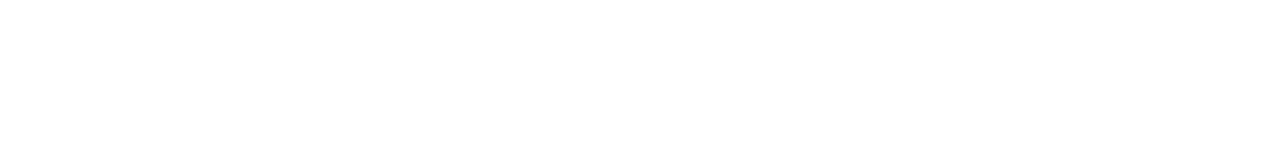
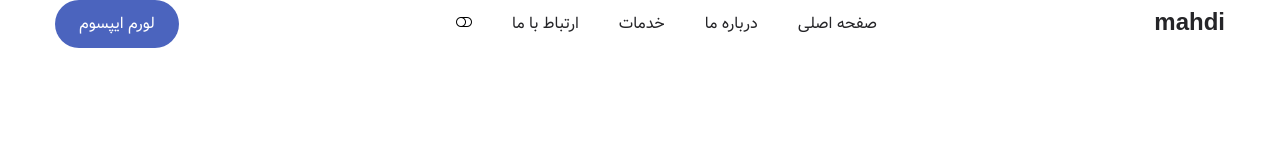
Before and after one commit to dark-noob830/sass_landingpage, a website: page index.html in a window 1280 px wide. Drawn offline with Linux system fonts and the light colour scheme; files whose address does not match are found by name.

Commit message:
header and navbar

```diff
--- a/index.html
+++ b/index.html
@@ -1,5 +1,5 @@
 <!DOCTYPE html>
-<html lang="en">
+<html dir="rtl" lang="fa">
 <head>
     <meta charset="UTF-8">
     <meta name="viewport" content="width=device-width, initial-scale=1.0">
@@ -11,6 +11,41 @@
     <link rel="stylesheet" href="./css/styles.css">
 </head>
 <body>
+    <header class="header">
+        <nav class="nav container">
+            <a class="nav__logo" href="#">mahdi</a>
 
+            <div class="nav__menu" id="nav-menu">
+                <ul class="nav__list">
+                    <li class="nav__item">
+                        <a class="nav__link" href="#">صفحه اصلی</a>
+                    </li>
+
+                    <li class="nav__item">
+                        <a class="nav__link" href="#">درباره ما</a>
+                    </li>
+
+                    <li class="nav__item">
+                        <a class="nav__link" href="#">خدمات</a>
+                    </li>
+
+                    <li class="nav__item">
+                         <a class="nav__link" href="#">ارتباط با ما</a>
+                    </li>
+
+                    <i class="bi bi-toggle-off"></i>
+                </ul>
+            </div>
+
+            <div class="nav__toggle" id="nav-toggle">
+                <i class="bi bi-list-nested"></i>
+            </div>
+
+            <a class="button button__header" href="#">لورم ایپسوم</a>
+        </nav>
+    </header>
+
+
+    <script src="./js/app.js"></script>
 </body>
 </html>
--- /dev/null
+++ b/js/app.js
@@ -0,0 +1,7 @@
+const navMenu = document.querySelector('#nav-menu');
+const navToggle = document.querySelector('#nav-toggle');
+
+
+navToggle.addEventListener('click',()=>{
+    navMenu.classList.toggle('show-menu');
+})
--- /dev/null
+++ b/scss/components/_button.scss
@@ -0,0 +1,18 @@
+.button {
+    display: inline-block;
+    background: var(--primary-color);
+    color: #fff;
+    padding: 0.75rem 1.5rem;
+    border-radius: 3rem;
+    transition: all 0.5s;
+
+    &:hover{
+        background: var(--container-color);
+        outline: 1px solid var(--primary-color);
+        color: var(--primary-color) ;
+    }
+
+    &__header {
+        display: none;
+    }
+}
--- /dev/null
+++ b/scss/components/_header.scss
@@ -0,0 +1,55 @@
+.header {
+  position: fixed;
+  width: 100%;
+  background: var(--body-color);
+  top: 0;
+  left: 0;
+}
+
+.nav {
+  display: flex;
+  justify-content: space-between;
+  align-items: center;
+
+  &__logo {
+    font-size: 1.5rem;
+    font-weight: bold;
+  }
+  &__toggle {
+    font-size: 1.5rem;
+    cursor: pointer;
+  }
+
+  &__menu {
+    @media screen and (max-width: 767px) {
+      position: fixed;
+      top: -100%;
+      left: 0;
+      right: 0;
+      background: var(--container-color);
+      box-shadow: 0 0 4px rgba(0, 0, 0, 0.1);
+      width: 90%;
+      margin: 0 auto;
+      border-radius: 2rem;
+      padding: 2.5rem 0;
+      transition: all 0.4s;
+    }
+  }
+
+  &__list {
+    text-align: center;
+    display: flex;
+    flex-direction: column;
+    align-items: center;
+    row-gap: 1.5rem;
+  }
+
+  &__link,
+  &__logo,
+  &__toggle {
+    color: var(--title-color);
+  }
+  .show-menu{
+    top:4rem
+  }
+}
--- a/scss/components/_mediaqueries.scss
+++ b/scss/components/_mediaqueries.scss
@@ -1,3 +1,17 @@
+@media screen and (min-width: 767px) {
+    .nav{
+        &__list{
+            flex-direction:row ;
+            column-gap: 2.5rem;
+        }
+        &__toggle{
+            display: none;
+        }
+    }
+
+}
+
+
 @media screen and (min-width: 800px) {
     h1 {
         font-size: 3rem;
@@ -12,3 +26,13 @@
         font-size: 1rem;
     }
 }
+
+@media screen and (min-width: 992px) {
+    .container{
+        width: 95vw;
+    }
+    .button__header{
+        display: block;
+        padding: 0.5rem 1.5rem;
+    }
+}
--- /dev/null
+++ b/scss/layout/_layout.scss
@@ -0,0 +1,7 @@
+.container {
+    width: 90vw;
+    max-width: 1170px;
+    margin: 0 auto;
+    display: grid;
+    gap: 1.5rem;
+}
--- a/scss/styles.scss
+++ b/scss/styles.scss
@@ -1,3 +1,6 @@
 @import "config/variables";
 @import "base/base";
+@import "layout/layout";
+@import "components/button";
+@import "components/header";
 @import "components/mediaqueries";
```
Also changed, not shown: css/styles.css, 1 other file.
